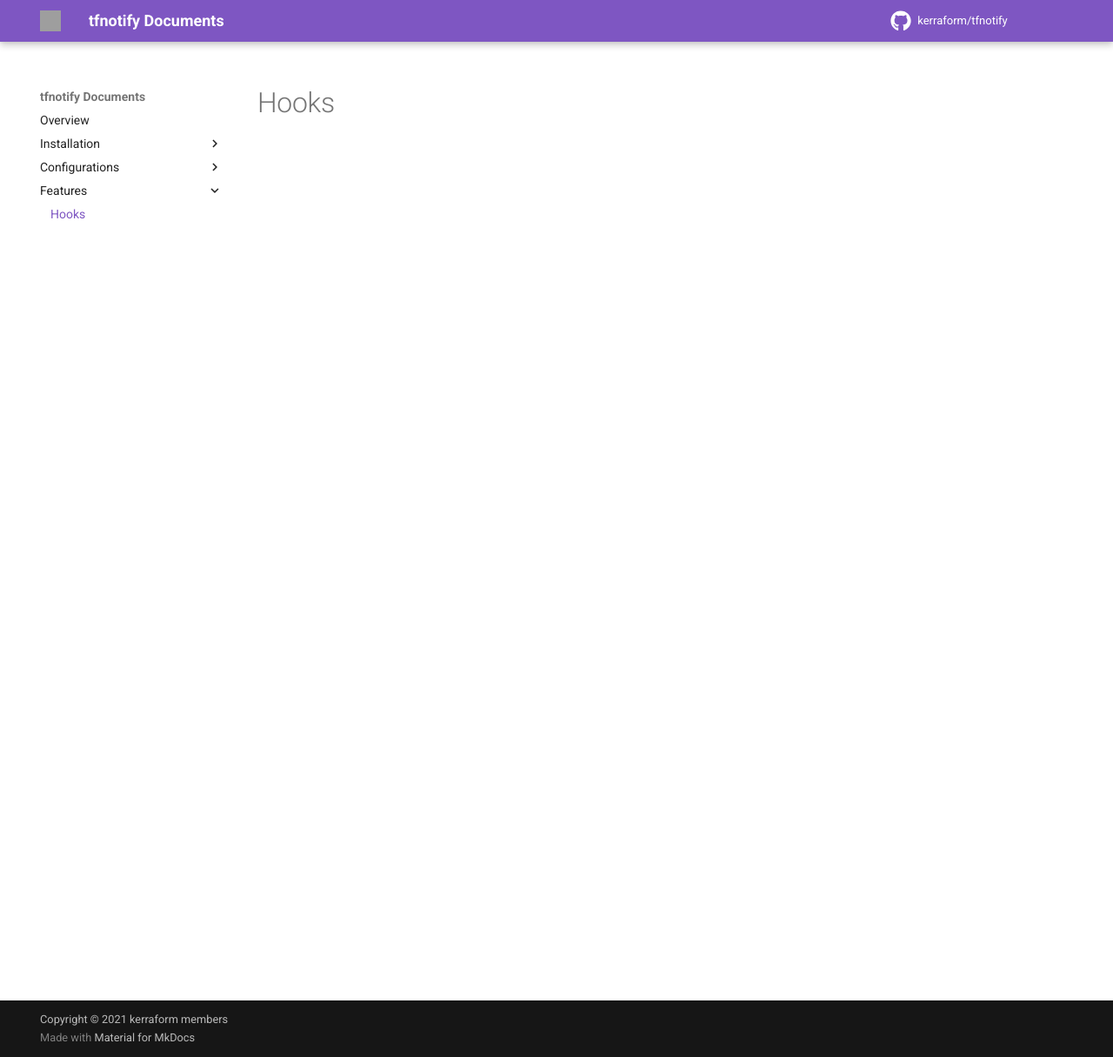
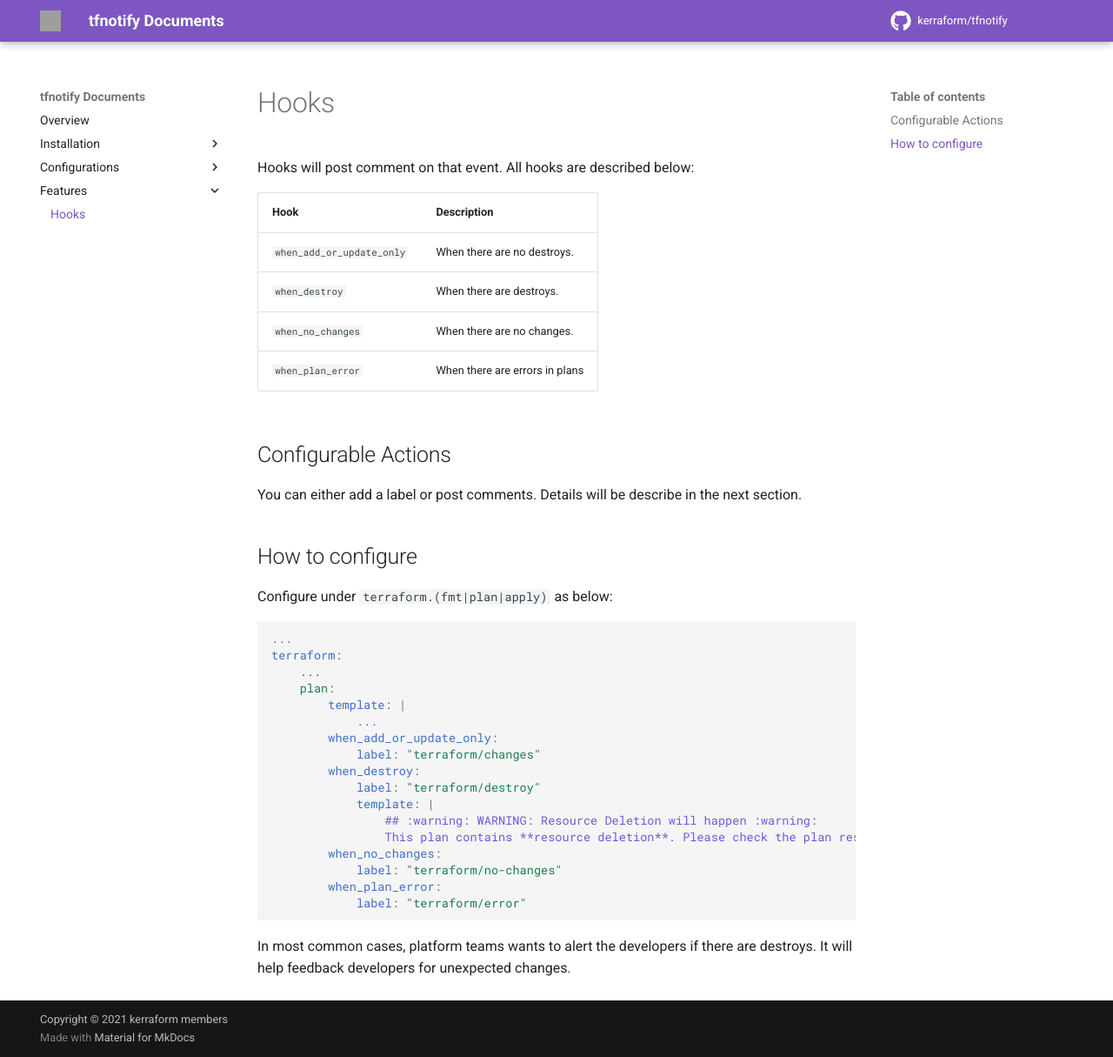
Before and after one commit to kerraform/tfnotify.github.io, an MkDocs documentation site: the page built from docs/features/hooks.md, in a window 1280 px wide and 1215 px high. Shown: the whole window at 87% size. Built offline with MkDocs 1.6.1 and Material for MkDocs 9.7.7, drawn with Linux system fonts in a browser that asks for light colours; comment, search, counter and statistics services are not loaded; old or Windows-style settings are respelled for this version of MkDocs; grey boxes are pictures that could not be loaded.

Commit message:
Add hooks page
Signed-off-by: KeisukeYamashita <19yamashita15@gmail.com>

````diff
--- a/docs/features/hooks.md
+++ b/docs/features/hooks.md
@@ -1 +1,41 @@
 # Hooks
+
+Hooks will post comment on that event. All hooks are described below:
+
+| Hook | Description |
+|:----|:----|
+| `when_add_or_update_only`  | When there are no destroys.  |
+| `when_destroy`  |  When there are destroys. |
+| `when_no_changes` | When there are no changes. |
+| `when_plan_error` | When there are errors in plans |
+
+
+## Configurable Actions
+
+You can either add a label or post comments. Details will be describe in the next section.
+
+## How to configure
+
+Configure under `terraform.(fmt|plan|apply)` as below:
+
+```yaml
+...
+terraform:
+    ...
+    plan:
+        template: |
+            ...
+        when_add_or_update_only:
+            label: "terraform/changes"
+        when_destroy:
+            label: "terraform/destroy"
+            template: |
+                ## :warning: WARNING: Resource Deletion will happen :warning:
+                This plan contains **resource deletion**. Please check the plan result very carefully!
+        when_no_changes:
+            label: "terraform/no-changes"
+        when_plan_error:
+            label: "terraform/error"
+```
+
+In most common cases, platform teams wants to alert the developers if there are destroys. It will help feedback developers for unexpected changes.
````
